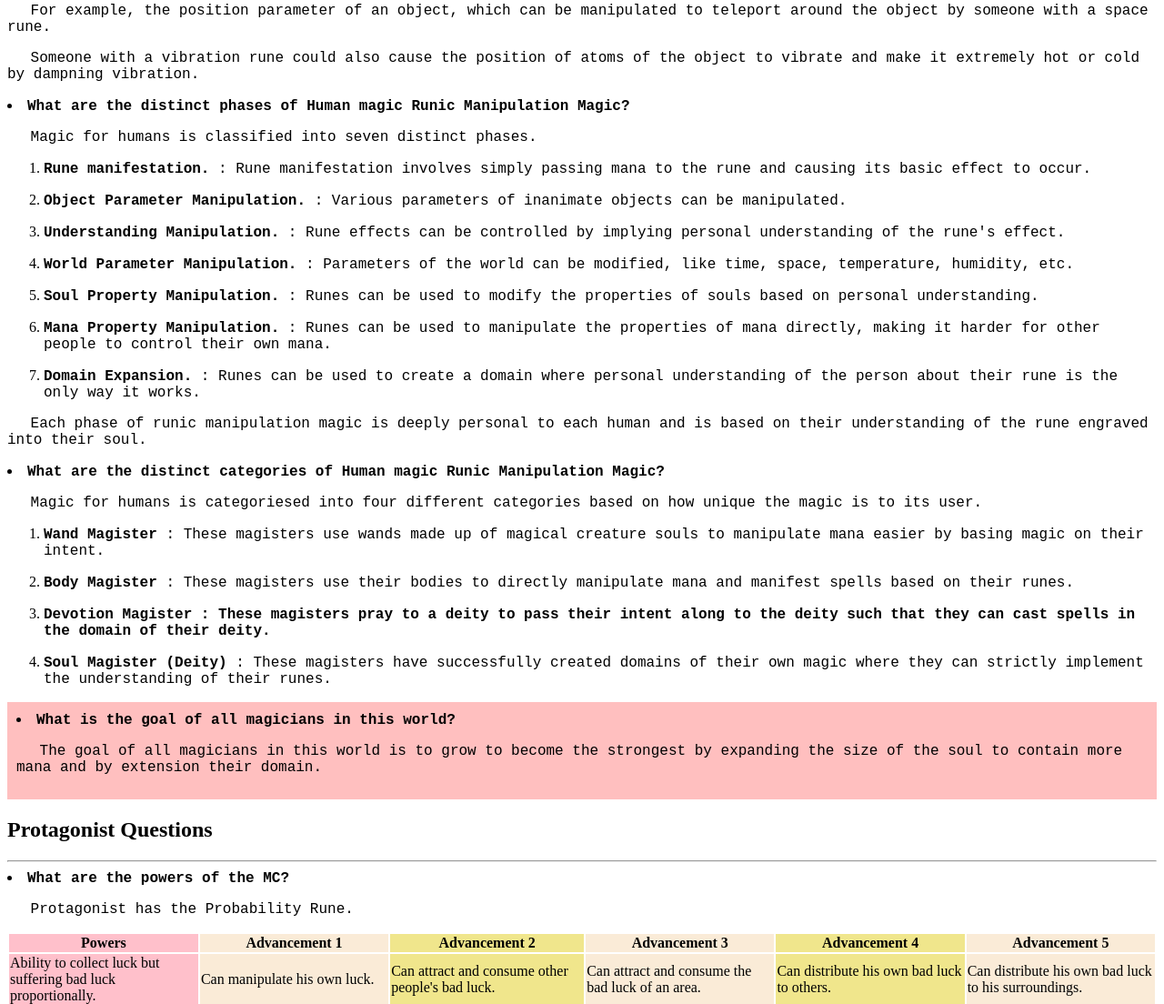
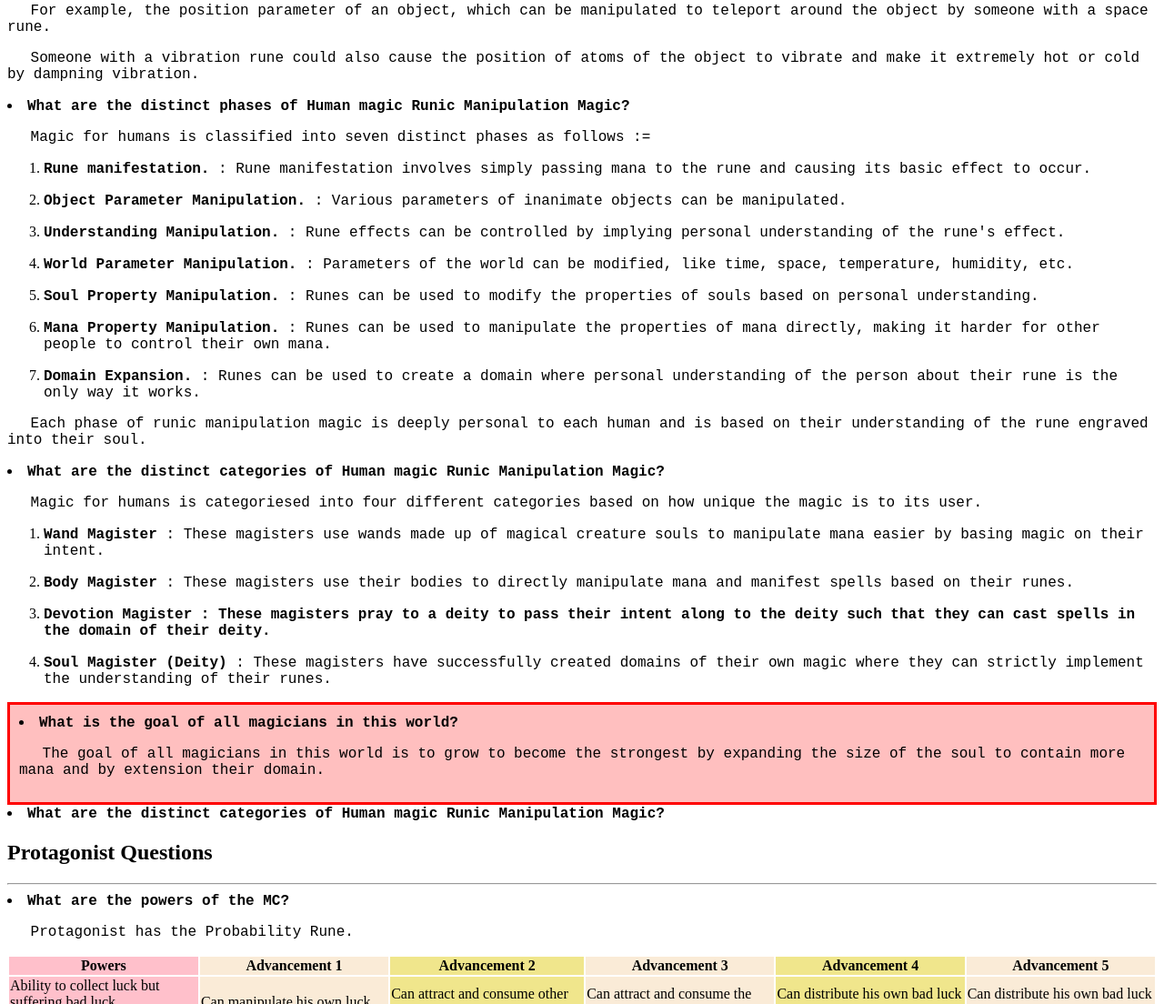
Before and after one commit to UtkarshJha329/Fantasy-Story, a plain HTML site: page index.html in a window 1280 px wide. Shown: the part 1504-2608 px from the top of the page at 91% size. Drawn offline with Linux system fonts and the light colour scheme.

Commit message:
Working with Github Pages.
Changed file name to work with Github pages.

```diff
--- a/PageStyle.css
+++ b/PageStyle.css
@@ -24,6 +24,10 @@ td {
 }
 
 .magicians-aim {
+    border-width:3px;
+    border-style:solid;
+    border-color:#FF0000;
     padding: 10px;
+
     background-color: rgba(255, 0, 0, 0.25);
 }
--- a/FantatsyStory.html
+++ b/index.html
@@ -58,7 +58,7 @@
     <p> &emsp; Someone with a vibration rune could also cause the position of atoms of the object to vibrate and make it extremely hot or cold by dampning vibration. </p>
 
     <li><p style="display: inline;"> <b> What are the distinct phases of Human magic Runic Manipulation Magic? </b> </p></li>
-    <p> &emsp; Magic for humans is classified into seven distinct phases. </p>
+    <p> &emsp; Magic for humans is classified into seven distinct phases as follows := </p>
     <ol>
         <li> <p> <b> Rune manifestation. </b> : Rune manifestation involves simply passing mana to the rune and causing its basic effect to occur.</p> </li>
         <li> <p> <b> Object Parameter Manipulation. </b> : Various parameters of inanimate objects can be manipulated. </p> </li>
@@ -83,6 +83,9 @@
         <li><p style="display: inline;"> <b> What is the goal of all magicians in this world? </b> </p></li>
         <p> &emsp; The goal of all magicians in this world is to grow to become the strongest by expanding the size of the soul to contain more mana and by extension their domain. </p>
     </div>
+
+    <li><p style="display: inline;"> <b> What are the distinct categories of Human magic Runic Manipulation Magic? </b> </p></li>
+
 
     <h2>Protagonist Questions</h2>
     <hr>
```
